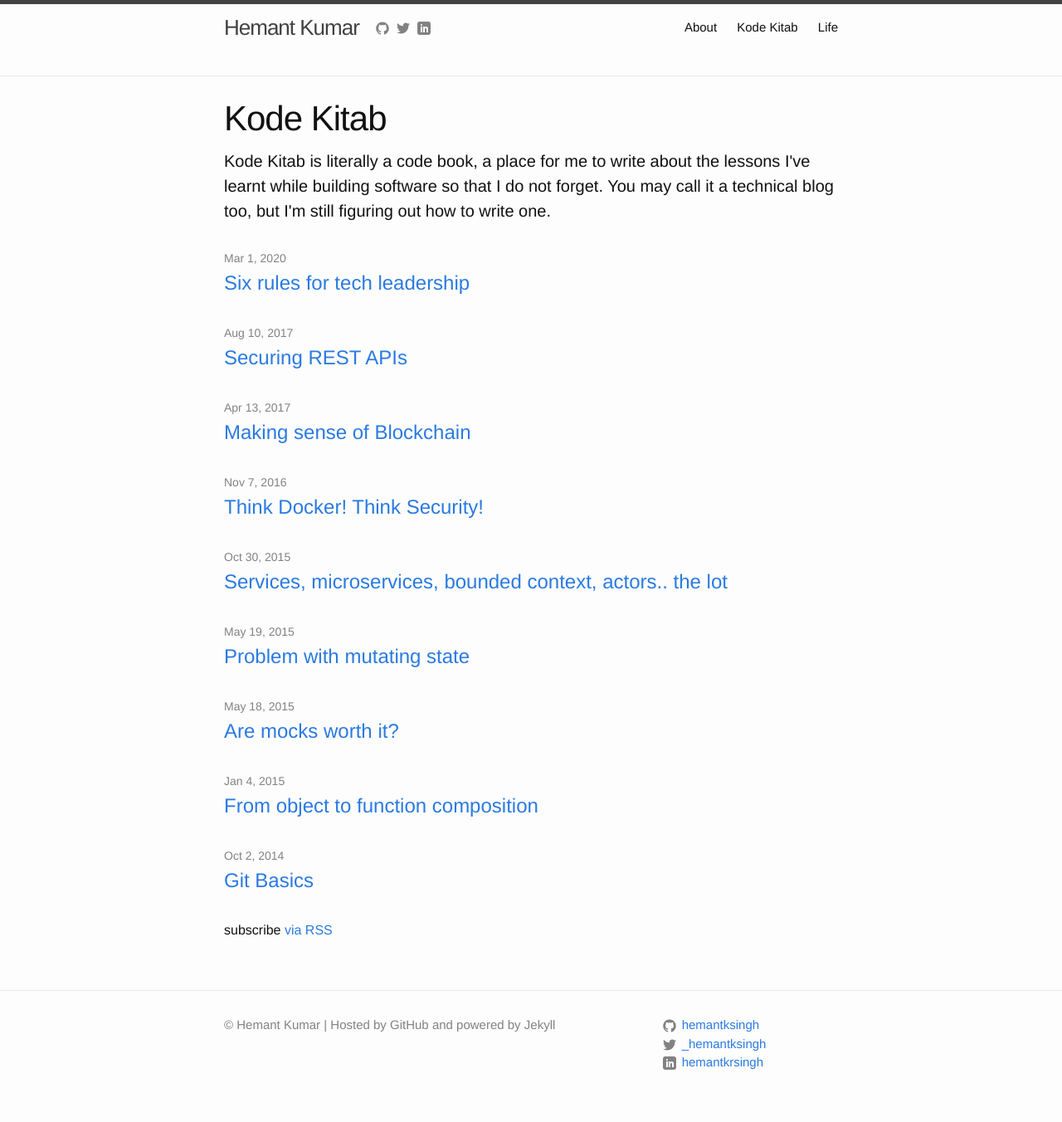
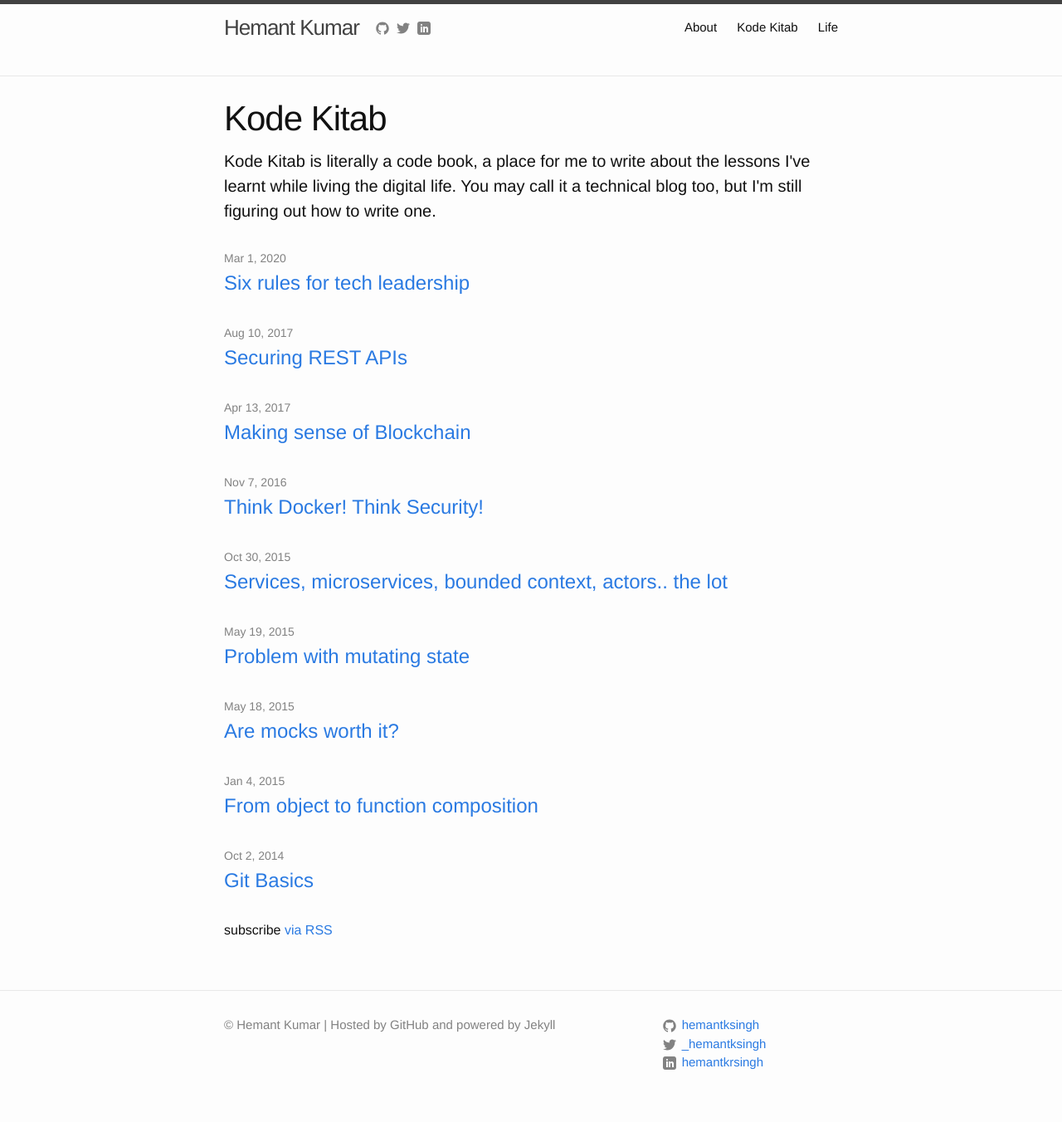
Before and after one commit to hemantksingh/hemantksingh.github.io, a Jekyll site: the page built from kodekitab.html, in a window 1280 px wide. Shown: the whole page at 83% size. Built offline with Jekyll 4.4.1, drawn with Linux system fonts in a browser that asks for light colours.

Commit message:
Update kodekitab.html

```diff
--- a/kodekitab.html
+++ b/kodekitab.html
@@ -2,8 +2,8 @@
 layout: page
 title: Kode Kitab
 permalink: /kodekitab/
-description: Kode Kitab is literally a code book, a place for me to write about the lessons I've learnt while building software
-  so that I do not forget. You may call it a technical blog too, but I'm still figuring out how to write one.
+description: Kode Kitab is literally a code book, a place for me to write about the lessons I've learnt while living the digital life.
+ You may call it a technical blog too, but I'm still figuring out how to write one.
 ---
 
 <div class="home">
```
